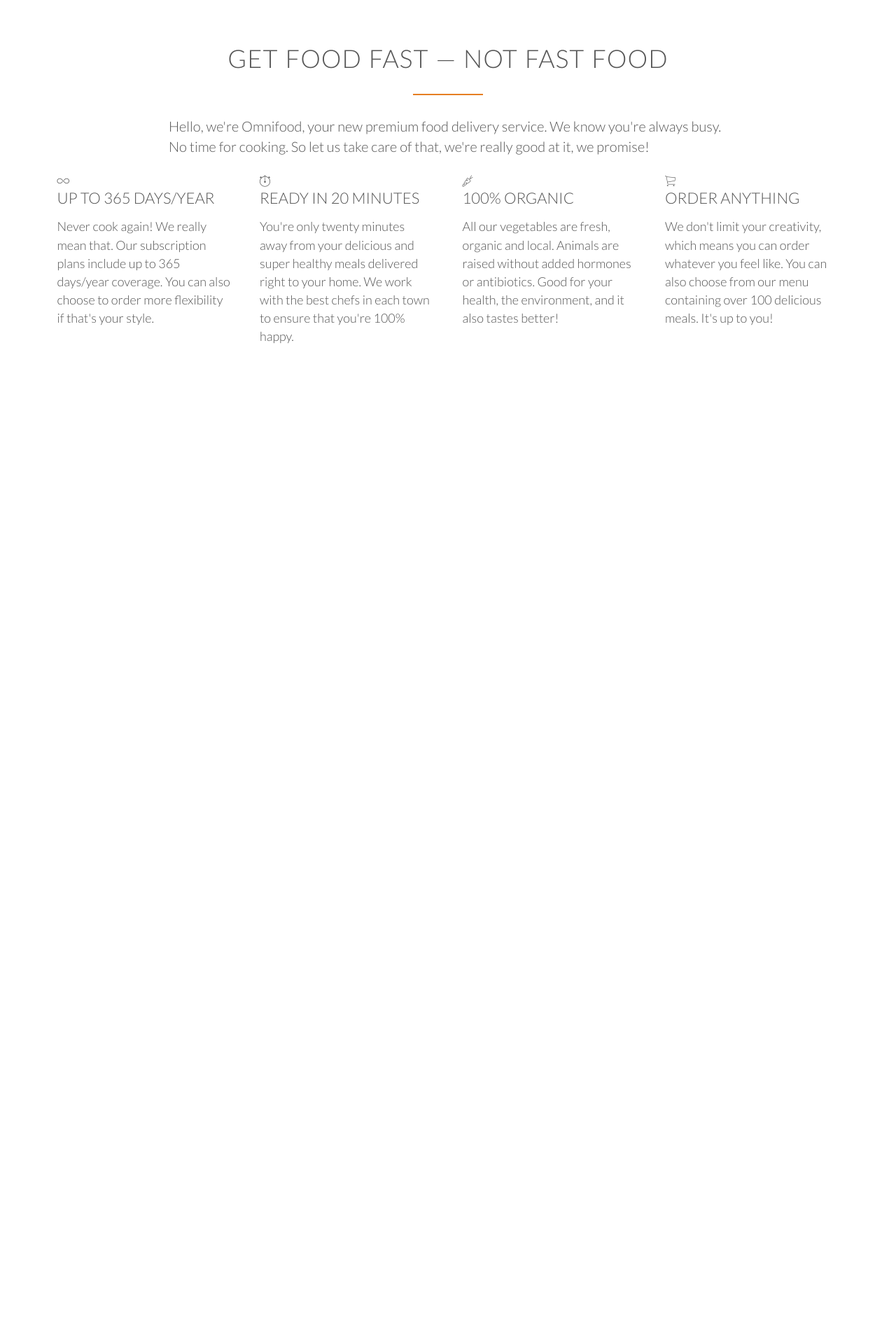
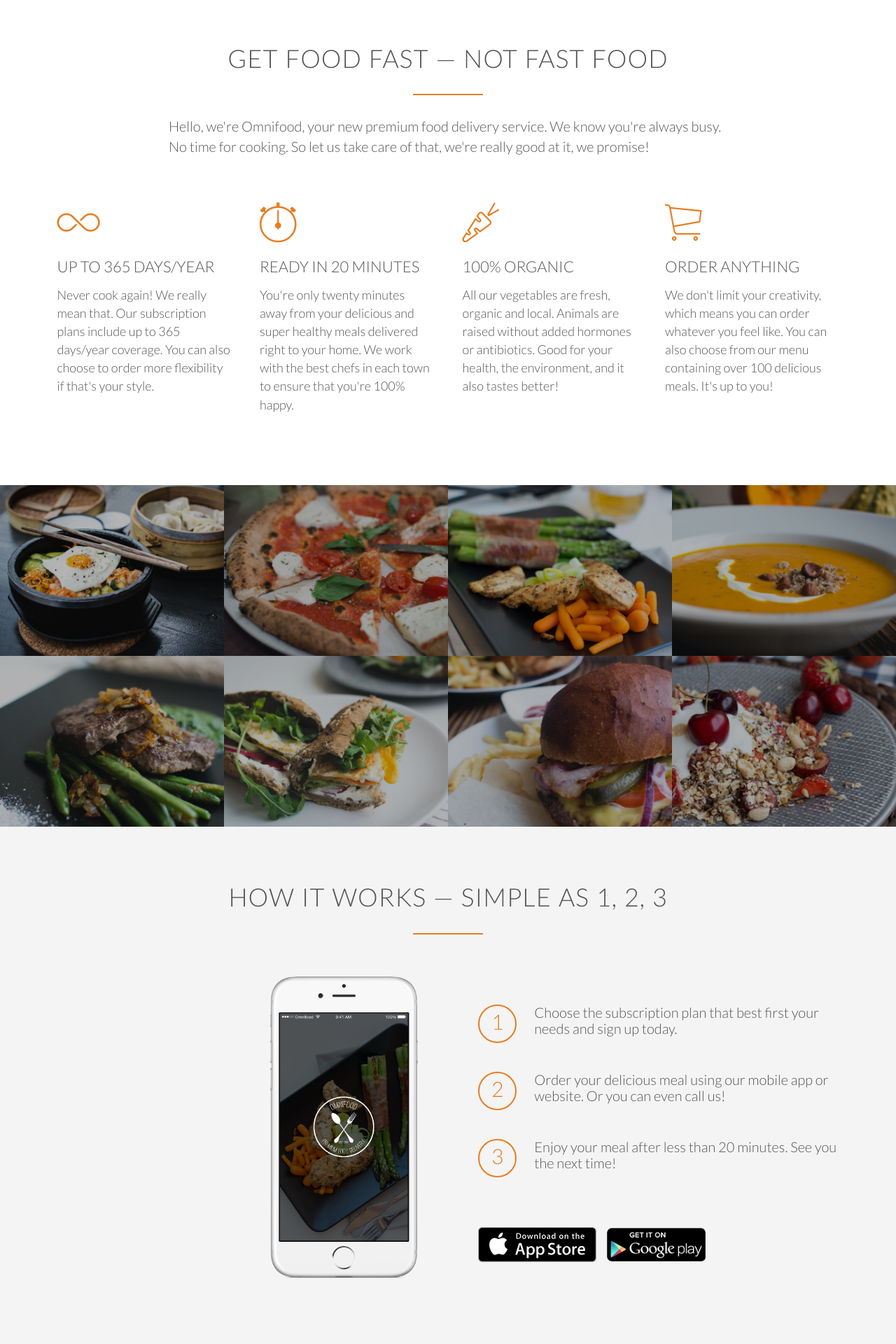
Before and after one commit to Neil-Opena/Web-Dev-Projects, a PHP site: page / in a window 1280 px wide. Shown: the part 817-2737 px from the top of the page at 70% size. Before the commit the page ends 1308 px from the top, so only its background shows below. Run offline with PHP 8.4, Linux system fonts and the light colour scheme; some web fonts are replaced.

Commit message:
Finished cities section (Omnifood)

```diff
--- a/OtherCourse/Omnifood/index.html
+++ b/OtherCourse/Omnifood/index.html
@@ -46,28 +46,28 @@
 
 		<div class="row">
 			<div class="col span-1-of-4 box">
-				<i class="ion-ios-infinite-outline"></i>
+				<i class="ion-ios-infinite-outline icon-big"></i>
 				<h3>Up to 365 days/year</h3>
 				<p>
 					Never cook again! We really mean that. Our subscription plans include up to 365 days/year coverage. You can also choose to order more flexibility if that's your style.
 				</p>
 			</div>
 			<div class="col span-1-of-4 box">
-				<i class="ion-ios-stopwatch-outline"></i>
+				<i class="ion-ios-stopwatch-outline icon-big"></i>
 				<h3>Ready in 20 minutes</h3>
 				<p>
 					You're only twenty minutes away from your delicious and super healthy meals delivered right to your home. We work with the best chefs in each town to ensure that you're 100% happy.
 				</p>
 			</div>
 			<div class="col span-1-of-4 box">
-				<i class="ion-ios-nutrition-outline"></i>
+				<i class="ion-ios-nutrition-outline icon-big"></i>
 				<h3>100% organic</h3>
 				<p>
 					All our vegetables are fresh, organic and local. Animals are raised without added hormones or antibiotics. Good for your health, the environment, and it also tastes better!
 				</p>
 			</div>
 			<div class="col span-1-of-4 box">
-				<i class="ion-ios-cart-outline"></i>
+				<i class="ion-ios-cart-outline icon-big"></i>
 				<h3>Order anything</h3>
 				<p>
 					We don't limit your creativity, which means you can order whatever you feel like. You can also choose from our menu containing over 100 delicious meals. It's up to you!
@@ -75,61 +75,155 @@
 			</div>
 		</div>
 	</section>
+
+	<section class="section-meals">
+		<ul class="meals-showcase clearfix">
+			<li>
+				<figure class="meal-photo">
+					<img src="resources/img/1.jpg" alt="Korean bibimbap with egg and vegetables">
+				</figure>
+			</li>
+			<li>
+				<figure class="meal-photo">
+					<img src="resources/img/2.jpg" alt="Simple italian pizza with cherry tomatoes">
+				</figure>
+			</li>
+			<li>
+				<figure class="meal-photo">
+					<img src="resources/img/3.jpg" alt="Chicken breast steak with vegetables">
+				</figure>
+			</li>
+			<li>
+				<figure class="meal-photo">
+					<img src="resources/img/4.jpg" alt="Autumn pumpkin soup">
+				</figure>
+			</li>
+		</ul>
+		<ul class="meals-showcase clearfix">
+			<li>
+				<figure class="meal-photo">
+					<img src="resources/img/5.jpg" alt="Paleo beef steak with vegetables">
+				</figure>
+			</li>
+			<li>
+				<figure class="meal-photo">
+					<img src="resources/img/6.jpg" alt="Healthy baguette with egg and vegetables">
+				</figure>
+			</li>
+			<li>
+				<figure class="meal-photo">
+					<img src="resources/img/7.jpg" alt="Burger with cheddar and bacon">
+				</figure>
+			</li>
+			<li>
+				<figure class="meal-photo">
+					<img src="resources/img/8.jpg" alt="Granola with cherries and strawberries">
+				</figure>
+			</li>
+		</ul>
+	</section>
+
+	<section class="section-steps">
+		<div class="row">
+			<h2>How it works &mdash; Simple as 1, 2, 3</h2>
+		</div>
+		<div class="row">
+			<div class="col span-1-of-2 steps-box">
+				<img src="resources/img/app-iPhone.png" alt="Omnifood app on iPhone" class="app-screen">
+			</div>
+			<div class="col span-1-of-2 steps-box">
+				<div class="works-step">
+					<div>1</div>
+					<p>
+						Choose the subscription plan that best first your needs and sign up today.
+					</p>
+				</div>
+				<div class="works-step">
+					<div>2</div>
+					<p>
+						Order your delicious meal using our mobile app or website. Or you can even call us!
+					</p>
+				</div>
+				<div class="works-step">
+					<div>3</div>
+					<p>
+						Enjoy your meal after less than 20 minutes. See you the next time!
+					</p>
+				</div>
+
+				<a href="#" class="btn-app"><img src="resources/img/download-app.svg" alt="App Store Button"></a>
+				<a href="#" class="btn-app"><img src="resources/img/download-app-android.png" alt="Play Store Button"></a>
+			</div>
+		</div>
+	</section>
+
+	<section class="section-cities">
+		<div class="row">
+			<h2>We're currently in these cities</h2>
+		</div>
+		<div class="row">
+			<div class="col span-1-of-4 box">
+				<img src="resources/img/lisbon-3.jpg" alt="Lisbon">
+				<h3>Lisbon</h3>
+				<div class="city-feature">
+					<i class="ion-ios-person icon-small"></i>1600+ happy eaters
+				</div>
+				<div class="city-feature">
+					<i class="ion-ios-star icon-small"></i>60+ top chefs
+				</div>
+				<div class="city-feature">
+					<i class="ion-social-twitter icon-small"></i>
+					<a href="#">@omnifood_lx</a>
+				</div>
+			</div>
+			<div class="col span-1-of-4 box">
+				<img src="resources/img/san-francisco.jpg" alt="San Francisco">
+				<h3>San Francisco</h3>
+				<div class="city-feature">
+					<i class="ion-ios-person icon-small"></i>3700+ happy eaters
+				</div>
+				<div class="city-feature">
+					<i class="ion-ios-star icon-small"></i>160+ top chefs
+				</div>
+				<div class="city-feature">
+					<i class="ion-social-twitter icon-small"></i>
+					<a href="#">@omnifood_sf</a>
+				</div>
+			</div>
+			<div class="col span-1-of-4 box">
+				<img src="resources/img/berlin.jpg">
+				<h3>Berlin</h3>
+				<div class="city-feature">
+					<i class="ion-ios-person icon-small"></i>2300+ happy eaters
+				</div>
+				<div class="city-feature">
+					<i class="ion-ios-star icon-small"></i>110+ top chefs
+				</div>
+				<div class="city-feature">
+					<i class="ion-social-twitter icon-small"></i>
+					<a href="#">@omnifood_berlin</a>
+				</div>
+			</div>
+			<div class="col span-1-of-4 box">
+				<img src="resources/img/london.jpg">
+				<h3>London</h3>
+				<div class="city-feature">
+					<i class="ion-ios-person icon-small"></i>1200+ happy eaters
+				</div>
+				<div class="city-feature">
+					<i class="ion-ios-star icon-small"></i>50+ top chefs
+				</div>
+				<div class="city-feature">
+					<i class="ion-social-twitter icon-small"></i>
+					<a href="#">@omnifood_london</a>
+				</div>
+			</div>
+		</div>
+	</section>
 </body>
 </html>
 
 <!--
-Section 2: Favorite meals
-Title: None
-
-1.	Korean bibimbap with egg and vegetables
-2.	Simple italian pizza with cherry tomatoes
-3.	Chicken breast steak with vegetables
-4.	Autumn pumpkin soup
-5.	Paleo beef steak with vegetables
-6.	Healthy baguette with egg and vegetables
-7.	Burger with cheddar and bacon
-8.	Granola with cherries and strawberries
-
-(see image numbers in the assets folder)
-
-
-
-Section 3: How it works
-Title: How it works - Simple as 1, 2, 3
-
-1.	Choose the subscription plan that best fits your needs and sign up today.
-2.	Order your delicious meal using our mobile app or website. Or you can even call us!
-3.	Enjoy your meal after less than 20 minutes. See you the next time!
-
-
-
-Section 4: Cities
-Title: We're currently in these cities
-
-Lisbon
-1600+ happy eaters
-60+ top chefs
-@omnifood_lx
-
-San Francisco
-3700+ happy eaters
-160+ top chefs
-@omnifood_sf
-
-Berlin
-2300+ happy eaters
-110+ top chefs
-@omnifood_berlin
-
-London
-1200+ happy eaters
-50+ top chefs
-@omnifood_london
-
-
-
-
 Section 5: Customer testimonials
 Title: Our customers can't live without us
 
--- a/OtherCourse/Omnifood/resources/css/style.css
+++ b/OtherCourse/Omnifood/resources/css/style.css
@@ -18,6 +18,18 @@ html{
 	font-size: 20px;
 	font-weight:300;
 	text-rendering: optimizeLegibility;
+}
+
+.clearfix{
+	zoom:1;
+}
+
+.clearfix:after{
+	content: '.';
+	clear:both;
+	display:block;
+	height: 0;
+	visibility: hidden;
 }
 
 /*---------------------------------------------------------------*/
@@ -87,6 +99,44 @@ h3{
 .box p{
 	font-size:90%;
 	line-height: 145%;
+}
+
+/*ICONS*/
+
+.icon-big{
+	font-size:350%;
+	display:block;
+	color:#e67e22;
+	margin-bottom:10px;
+	margin-left: auto;
+}
+
+.icon-small{
+	display:inline-block;
+	width:30px;
+	text-align:center;
+	color:#e67e22;
+	font-size: 120%;
+	line-height:120%;
+	vertical-align: middle;
+	margin-top:-5px;
+	margin-right:10px;
+}
+
+/*GENERIC LINKS*/
+a:link,
+a:visited{
+	color:#e67e22;
+	text-decoration: none;
+	padding-bottom: 1px;
+	border-bottom: 1px solid #e67e22;
+	transition: border-bottom 0.2s, color 0.2s;
+}
+
+a:hover,
+a:active{
+	color:#555;
+	border-bottom: transparent;
 }
 
 /*BUTTONSS*/
@@ -188,3 +238,120 @@ header{
 	font-size:90%;
 	border-bottom:2px solid #e67e22;
 }
+
+/*---------------------------------------------------------------*/
+/*FEATURES*/
+/*---------------------------------------------------------------*/
+
+.section-features .long-copy{
+	margin-bottom:30px;
+}
+
+/*---------------------------------------------------------------*/
+/*MEALS*/
+/*---------------------------------------------------------------*/
+
+.section-meals{
+	padding:0;
+}
+
+.meals-showcase{
+	list-style: none;
+	width:100%;
+}
+
+.meals-showcase li{
+	display:block;
+	float:left;
+	width:25%;
+}
+
+.meal-photo{
+	width:100%;
+	margin:0;
+	overflow: hidden;
+	background-color: #000;
+}
+
+.meal-photo img{
+	width:100%;
+	height: auto;
+	transform:scale(1.15);
+	transition: transform 0.5s, opacity 0.5s;
+	opacity: 0.7;
+}
+
+.meal-photo img:hover{
+	transform:scale(1.03);
+	opacity:1;
+}
+
+
+/*---------------------------------------------------------------*/
+/*HOW IT WORKS*/
+/*---------------------------------------------------------------*/
+.section-steps{
+	background-color: #f4f4f4;
+}
+
+.steps-box:first-child{
+	text-align:right;
+	padding-right: 3%;
+	margin-top:30px;
+}
+
+.steps-box:last-child{
+	padding-left: 3%;
+	margin-top: 70px;
+}
+
+.app-screen{
+	width: 40%;
+}
+
+.works-step{
+	margin-bottom:50px;
+}
+
+.works-step:last-of-type{
+	margin-bottom:80px;
+}
+
+.works-step div{
+	color:#e67e22;
+	border: 2px solid #e67e22;
+	display:inline-block;
+	border-radius: 50%;
+	height: 55px;
+	width: 55px;
+	text-align:center;
+	padding: 5px;
+	float:left;
+	font-size:150%;
+	margin-right:25px;
+}
+
+.btn-app img{
+	height: 50px;
+	width: auto;
+	margin-right: 10px;
+}
+
+.btn-app:link,
+.btn-app:visited{
+	border:0;
+}
+
+
+/*---------------------------------------------------------------*/
+/*CITIES*/
+/*---------------------------------------------------------------*/
+.box img{
+	width:100%;
+	height:auto;
+	margin-bottom:15px;
+}
+
+.city-feature{
+	margin-bottom:5px;
+}
```
